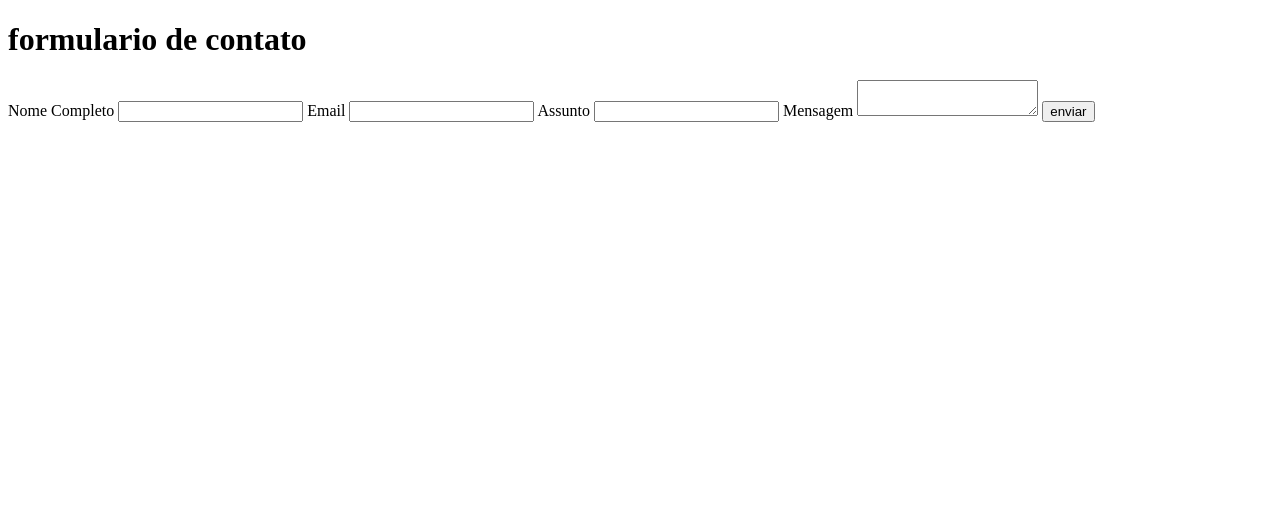
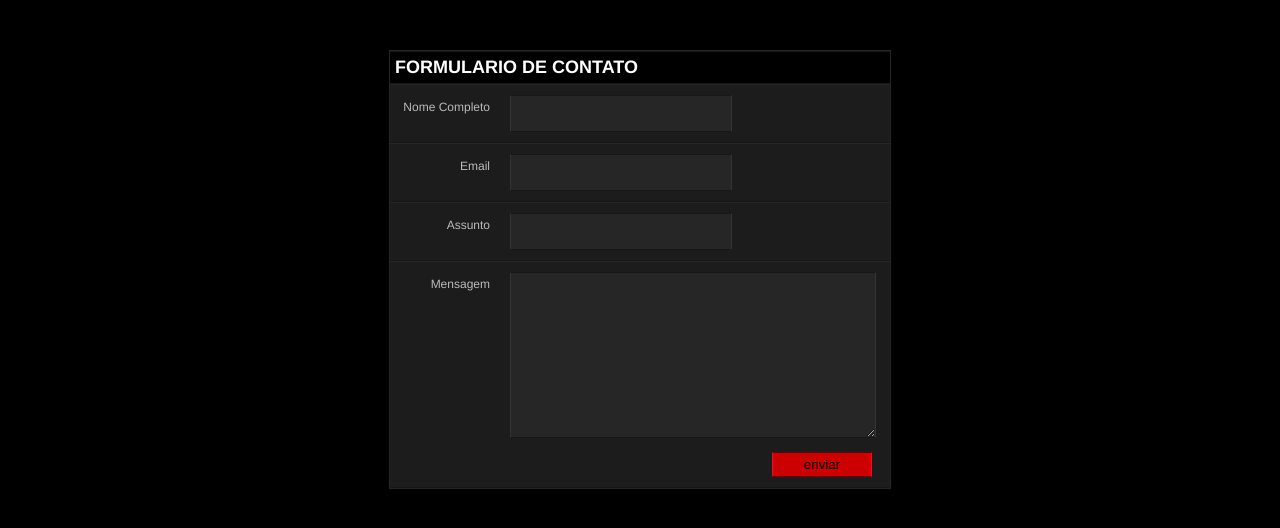
Before and after one commit to davikrig-ha/Aprendendo_Git_Entra21, a plain HTML site: page index.html in a window 1280 px wide. Drawn offline with Linux system fonts and the light colour scheme.

Commit message:
atualizacoes de arquivos

```diff
--- /dev/null
+++ b/estilo.css
@@ -0,0 +1,78 @@
+*{ margin:0; padding:0;}
+
+body{ font:100% normal Arial, Helvetica, sans-serif; background:#000000;}
+
+form,input,select,textarea{margin:0; padding:0; color:#000000;}
+
+div.box {
+    margin:0 auto;
+    width:500px;
+    background:#000000;
+    position:relative;
+    top:50px;
+    border:1px solid #262626;
+}
+
+div.box h1 {
+    color:#ffffff;
+    font-size:18px;
+    text-transform:uppercase;
+    padding:5px 0 5px 5px;
+    border-bottom:1px solid #161712;
+    border-top:1px solid #161712;
+}
+
+div.box label {
+    width:100%;
+    display: block;
+    background:#1C1C1C;
+    border-top:1px solid #262626;
+    border-bottom:1px solid #161712;
+    padding:10px 0 10px 0;
+}
+
+div.box label span {
+    display: block;
+    color:#bbbbbb;
+    font-size:12px;
+    float:left;
+    width:100px;
+    text-align:right;
+    padding:5px 20px 0 0;
+}
+
+div.box .input_text {
+    padding:10px 10px;
+    width:200px;
+    background:#262626;
+    border-bottom: 1px double #171717;
+    border-top: 1px double #171717;
+    border-left:1px double #333333;
+    border-right:1px double #333333;
+}
+
+div.box .message{
+    padding:7px 7px;
+    width:350px;
+    background:#262626;
+    border-bottom: 1px double #171717;
+    border-top: 1px double #171717;
+    border-left:1px double #333333;
+    border-right:1px double #333333;
+    overflow:hidden;
+    height:150px;
+}
+
+div.box .button{
+    margin:0 0 10px 0;
+    padding:4px 7px;
+    background:#CC0000;
+    border:0px;
+    position: relative;
+    top:10px;
+    left:382px;
+    width:100px;
+    border-bottom: 1px double #660000;
+    border-top: 1px double #660000;
+    border-left:1px double #FF0033;
+    border-right:1px double #FF0033;
--- a/index.html
+++ b/index.html
@@ -3,11 +3,13 @@
 		<head>
 	<meta charset="utf-8" />
 	<title>Formulario simples</title>
-		</head>
+	<link rel="stylesheet" href="estilo.css">
+</head>
  <body>
 
+
+  <div class="box">
 	<h1>formulario de contato</h1>
-  <div class="box">
 	<label>
 			<span>Nome Completo  </span>
 			<input type="text" class="input_text" name="nome" id="name">
```
Also changed, not shown: descricao-tarefa-A200.txt (added).
